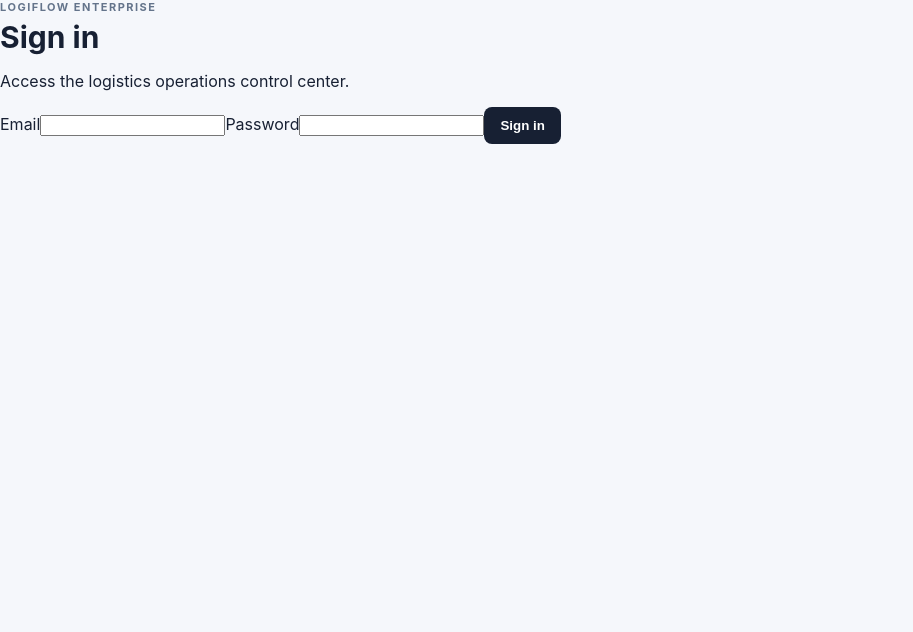
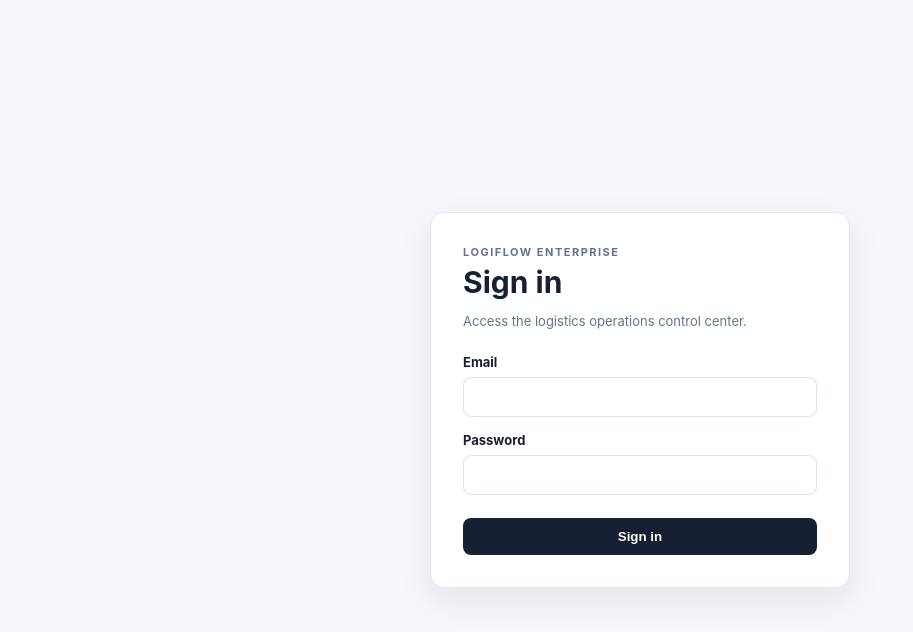
Before and after one commit to Mjmuhiya/Enterprise-Logistics-Management-System, a Next.js app in the folder frontend/: page /login in a window 1280 px wide. Shown: the top 632 px of the page, without its empty margins (0-913 px from the left). Built offline with nearby package versions, Linux system fonts and the light colour scheme; no server answers.

Commit message:
Phase 3: style authenticated dashboard and login experience

```diff
--- a/frontend/app/globals.css
+++ b/frontend/app/globals.css
@@ -1,17 +1,19 @@
 * { box-sizing: border-box; }
 body { margin: 0; font-family: Inter, Arial, sans-serif; background: #f5f7fb; color: #172033; }
 .shell { min-height: 100vh; display: flex; }
-.sidebar { width: 250px; background: #111827; color: #fff; padding: 28px 18px; }
+.sidebar { width: 250px; background: #111827; color: #fff; padding: 28px 18px; display: flex; flex-direction: column; }
 .brand { font-size: 21px; font-weight: 800; margin: 0 10px 42px; letter-spacing: -.5px; }
 .brand span { display: block; color: #9ca3af; font-size: 11px; letter-spacing: 1.6px; margin-top: 4px; }
 nav { display: grid; gap: 7px; }
 nav a { padding: 12px 13px; border-radius: 8px; color: #cbd5e1; text-decoration: none; font-size: 14px; }
 nav a.active, nav a:hover { background: #263244; color: white; }
+.logout { margin-top: auto; background: #263244; }
 .content { flex: 1; padding: 34px 42px; max-width: 1500px; margin: auto; width: 100%; }
 .topbar { display: flex; justify-content: space-between; align-items: center; margin-bottom: 28px; }
 .eyebrow { font-size: 11px; letter-spacing: 1.5px; color: #64748b; margin: 0 0 5px; font-weight: 700; }
 h1 { margin: 0; font-size: 30px; }
 button { border: 0; border-radius: 8px; padding: 11px 16px; background: #172033; color: white; font-weight: 700; cursor: pointer; }
+button:disabled { opacity: .65; cursor: wait; }
 .secondary { background: #eef2f7; color: #334155; font-size: 12px; }
 .metrics { display: grid; grid-template-columns: repeat(4, 1fr); gap: 16px; margin-bottom: 20px; }
 .metric, .panel { background: white; border: 1px solid #e5eaf0; border-radius: 12px; padding: 21px; box-shadow: 0 2px 8px rgba(15,23,42,.03); }
@@ -21,12 +23,20 @@ button { border: 0; border-radius: 8px; padding: 11px 16px; background: #172033;
 .panel-head { display: flex; justify-content: space-between; align-items: center; margin-bottom: 18px; }
 h2 { font-size: 17px; margin: 0 0 5px; } .panel p { color: #64748b; font-size: 12px; margin: 0; }
 .table { border-top: 1px solid #e5eaf0; }
-.row { display: grid; grid-template-columns: .7fr 1.8fr 1fr; gap: 10px; align-items: center; min-height: 54px; border-bottom: 1px solid #eef2f6; font-size: 13px; }
+.row { display: grid; grid-template-columns: .8fr 1.8fr 1fr; gap: 10px; align-items: center; min-height: 54px; border-bottom: 1px solid #eef2f6; font-size: 13px; }
 .row.header { min-height: 38px; color: #64748b; font-size: 11px; text-transform: uppercase; letter-spacing: .8px; }
 .status { display: inline-block; width: fit-content; padding: 6px 9px; border-radius: 20px; background: #eef2f7; font-size: 11px; }
 .architecture { display: grid; gap: 9px; margin-top: 22px; }
 .architecture div { padding: 15px; border: 1px solid #dfe5ed; border-radius: 9px; font-weight: 700; text-align: center; }
 .architecture small { color: #64748b; font-weight: 400; }
 .architecture i { text-align: center; color: #64748b; font-style: normal; }
+.error { margin-bottom: 18px; padding: 11px 13px; border-radius: 8px; background: #fff1f2; color: #9f1239; font-size: 13px; }
+.login-shell { min-height: 100vh; display: grid; place-items: center; padding: 24px; background: #f5f7fb; }
+.login-card { width: min(420px, 100%); background: white; border: 1px solid #e5eaf0; border-radius: 14px; padding: 32px; box-shadow: 0 12px 35px rgba(15,23,42,.08); }
+.login-card h1 { margin-bottom: 8px; }
+.login-card > p:not(.eyebrow) { color: #64748b; font-size: 13px; margin-bottom: 25px; }
+.login-card label { display: grid; gap: 7px; margin: 15px 0; font-size: 13px; font-weight: 700; }
+.login-card input { width: 100%; border: 1px solid #dbe2ea; border-radius: 8px; padding: 11px 12px; font: inherit; }
+.login-card button { width: 100%; margin-top: 8px; }
 @media (max-width: 900px) { .sidebar { display: none; } .content { padding: 24px; } .metrics, .grid { grid-template-columns: 1fr 1fr; } }
 @media (max-width: 600px) { .metrics, .grid { grid-template-columns: 1fr; } .topbar { align-items: flex-start; gap: 15px; flex-direction: column; } }
```
